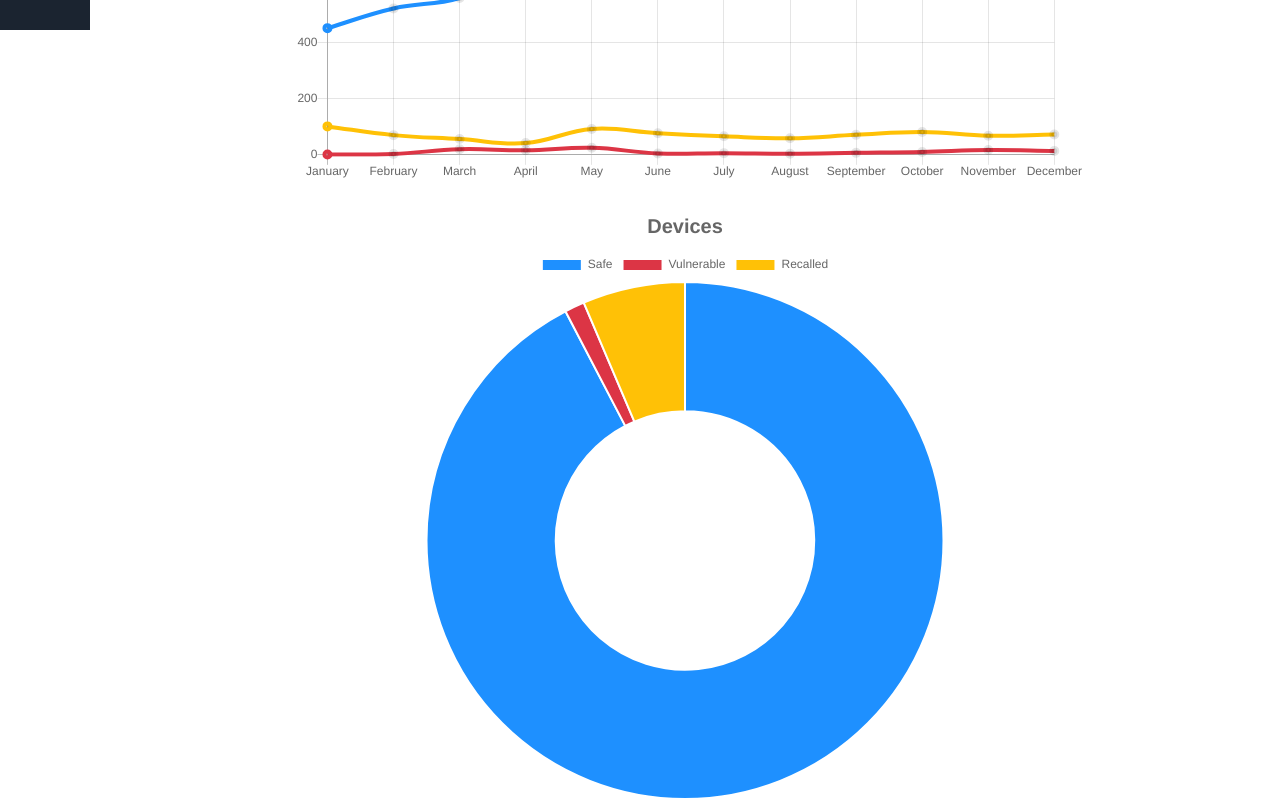
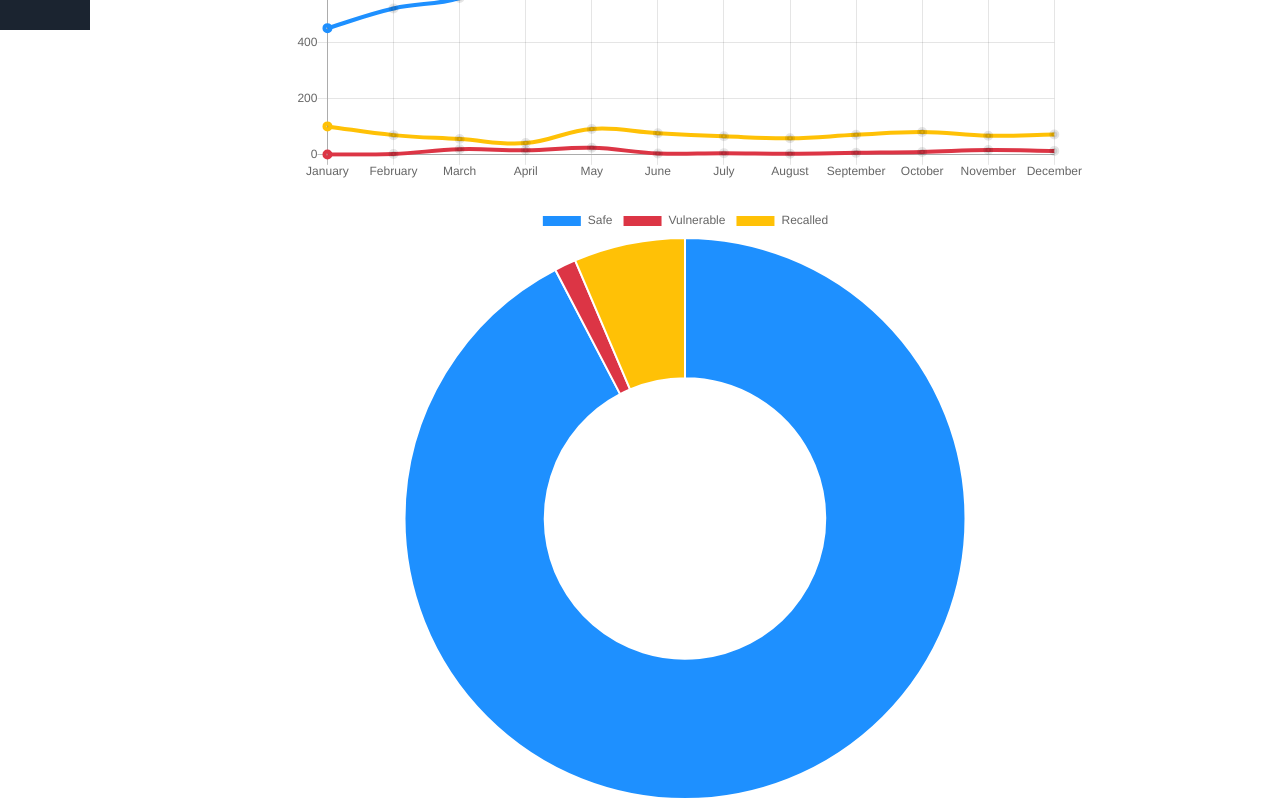
Before and after one commit to Uongjo/Medical-Device-Threat-Intelligence, a React (Create React App) app in the folder front-end/: page / in a window 1280 px wide. Shown: the part 770-1570 px from the top of the page. Built offline with nearby package versions, Linux system fonts and the light colour scheme.

Commit message:
Update PieChart.js

```diff
--- a/front-end/src/components/PieChart.js
+++ b/front-end/src/components/PieChart.js
@@ -32,7 +32,7 @@ export default class App extends React.Component {
           data={state}
           options={{
             title:{
-              display:true,
+              display:false,
               text:'Devices',
               fontSize:20
             },
```
